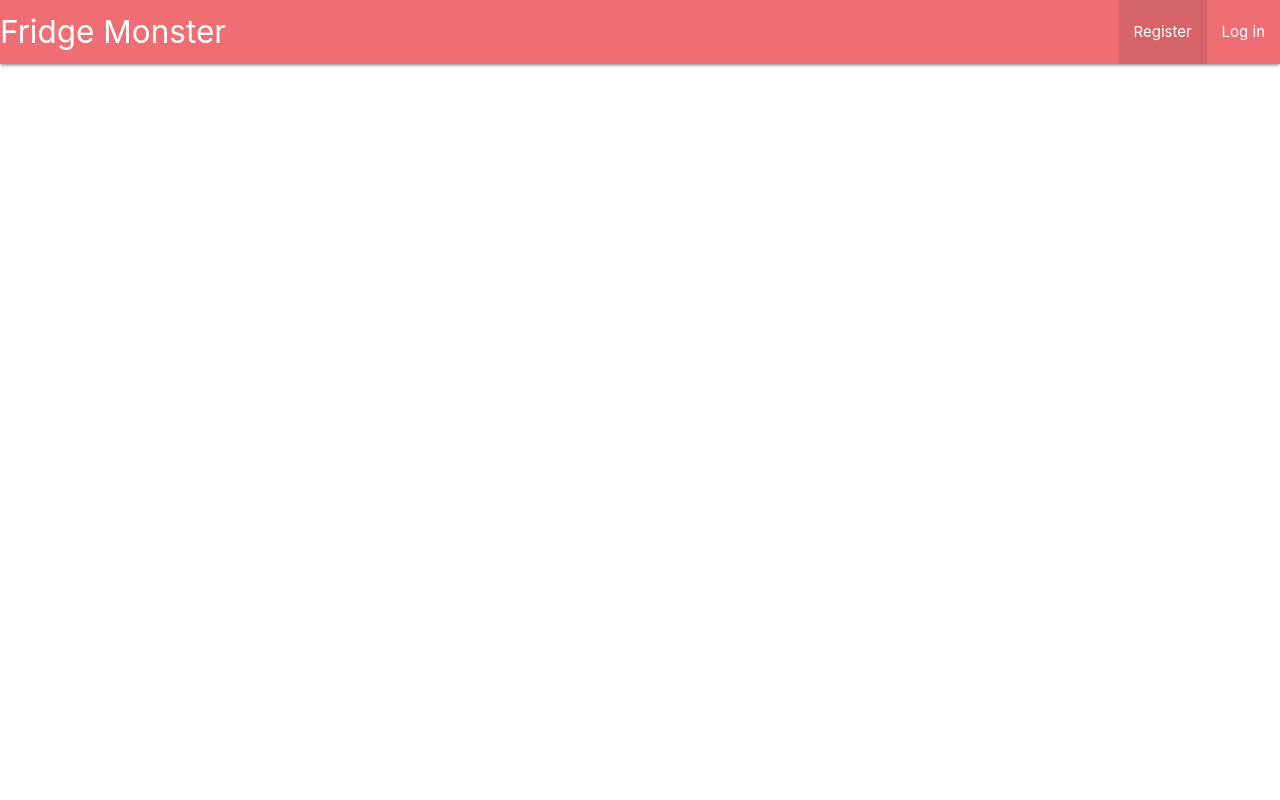
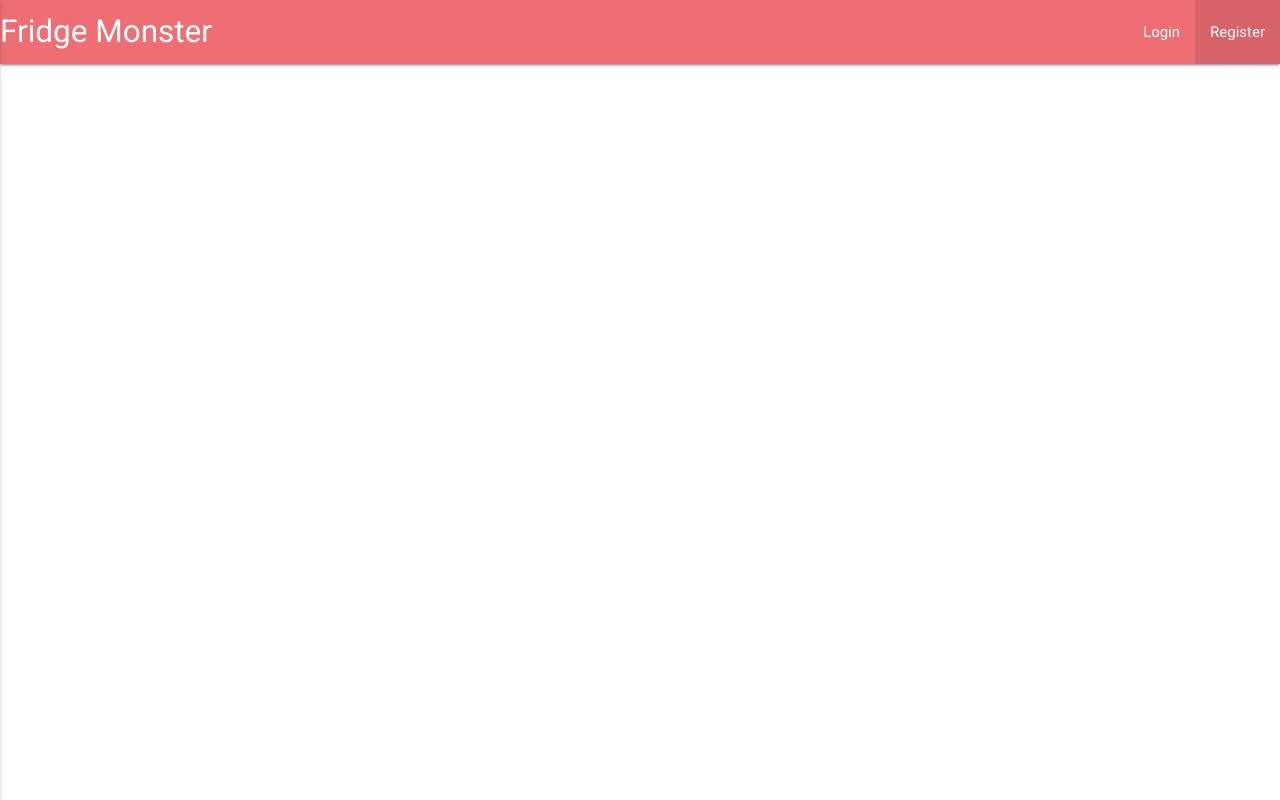
Before and after one commit to tvanmaren/galvanize_fridge, a website: page public/register.html in a window 1280 px wide. Drawn offline with nearby package versions, Linux system fonts and the light colour scheme.

Commit message:
nav bar works with jquery and both index and reg page are responsive and show which page is active

```diff
--- a/public/index.html
+++ b/public/index.html
@@ -2,7 +2,7 @@
 <html>
     <head>
         <meta charset="utf-8">
-        <title>Fridge Monster</title>
+        <title>Fridge Monster Login</title>
         <!-- Main login/landing page. If the user has a token they will be redirected to fridge.html -->
 
         <!-- materialize CDN -->
@@ -23,30 +23,16 @@
             <a href="index.html" class="brand-logo">Fridge Monster</a>
             <a href="#" data-activates="mobile-demo" class="button-collapse"><i class="material-icons">menu</i></a>
             <ul class="right hide-on-med-and-down">
-              <li><a class="active" href="index.html">Login</a></li>
+              <li class="active"><a href="index.html">Login</a></li>
               <li><a href="register.html">Register</a></li>
             </ul>
             <ul class="side-nav" id="mobile-demo">
-              <li><a class="active" href="index.html">Login</a></li>
+              <li class="active"><a href="index.html">Login</a></li>
               <li><a href="register.html">Register</a></li>
             </ul>
           </div>
         </nav>
 
-        <!-- <nav class="">
-            <div class="nav-wrapper light-blue-lighten-3">
-                <a href="index.html" class="brand-logo">Fridge Monster</a>
-                <a href="index.html" data-activates="mobile-demo" class="button-collapse"><i class="material-icons">menu</i></a>
-                <ul class="right hide-on-med-and-down ">
-                    <li><a href="register.html">Register</a></li>
-                    <li class="active"><a href="index.html">Log in</a></li>
-                </ul>
-                <ul class="side-nav" id="mobile-demo">
-                  <li><a href="register.html">Register</a></li>
-                  <li class="active"><a href="index.html">Log in</a></li>
-                </ul>
-            </div>
-        </nav> -->
 
         <div class=" center row">
             <form class="center col s12">
@@ -76,5 +62,6 @@
         <!-- <script src="../node_modules/blueimp-file-upload/js/jquery.fileupload-image.js" type="text/javascript"></script> -->
         <script src="../node_modules/cloudinary-jquery-file-upload/cloudinary-jquery-file-upload.js" type="text/javascript"></script>
         <script src="js/cloudinaryTest.js"></script>
+        <script src="./js/materialize-movement.js" charset="utf-8" defer></script>
     </body>
 </html>
--- a/public/js/materialize-movement.js
+++ b/public/js/materialize-movement.js
@@ -1,3 +1,4 @@
-$document.ready(function () {
+$(document).ready(function () {
+  console.log('getting into materialize-movement.js');
   $(".button-collapse").sideNav();
 })
--- a/public/register.html
+++ b/public/register.html
@@ -2,12 +2,12 @@
 <html>
   <head>
     <meta charset="utf-8">
-    <title>Fridge Monster - Register</title>
-    <!-- User registration -->
+    <title>Fridge Monster Registration</title>
+    <!-- Main login/landing page. If the user has a token they will be redirected to fridge.html -->
 
     <!-- materialize CDN -->
     <link rel="stylesheet" href="https://cdnjs.cloudflare.com/ajax/libs/materialize/0.97.8/css/materialize.min.css">
-    <script src="https://cdnjs.cloudflare.com/ajax/libs/materialize/0.97.8/js/materialize.min.js"></script>
+    <script src="https://cdnjs.cloudflare.com/ajax/libs/materialize/0.97.8/js/materialize.min.js" defer></script>
     <link href="http://fonts.googleapis.com/icon?family=Material+Icons" rel="stylesheet">
     <meta name="viewport" content="width=device-width, initial-scale=1.0"/>
 
@@ -20,19 +20,21 @@
   <body>
     <nav>
         <div class="nav-wrapper">
-            <a href="index.html" class="brand-logo">Fridge Monster</a>
-            <ul id="nav-mobile" class="right hide-on-med-and-down">
-                <li class="active">
-                    <a href="register.html">Register</a>
-                </li>
-                <li>
-                    <a href="index.html">Log in</a>
-                </li>
-            </ul>
+          <a href="index.html" class="brand-logo">Fridge Monster</a>
+          <a href="#" data-activates="mobile-demo" class="button-collapse"><i class="material-icons">menu</i></a>
+          <ul class="right hide-on-med-and-down">
+            <li><a class="active" href="index.html">Login</a></li>
+            <li class="active"><a href="register.html">Register</a></li>
+          </ul>
+          <ul class="side-nav" id="mobile-demo">
+            <li><a class="active" href="index.html">Login</a></li>
+            <li class="active"><a href="register.html">Register</a></li>
+          </ul>
         </div>
-    </nav>
+      </nav>
 
-    <script type="text/javascript" src="https://code.jquery.com/jquery-2.1.1.min.js"></script>
-    <script type="text/javascript" src="js/materialize.min.js"></script>
+      <script type="text/javascript" src="https://code.jquery.com/jquery-2.1.1.min.js"></script>
+      <!-- <script type="text/javascript" src="js/materialize.min.js"></script> -->
+      <script src="./js/materialize-movement.js" charset="utf-8" defer></script>
   </body>
 </html>
```
